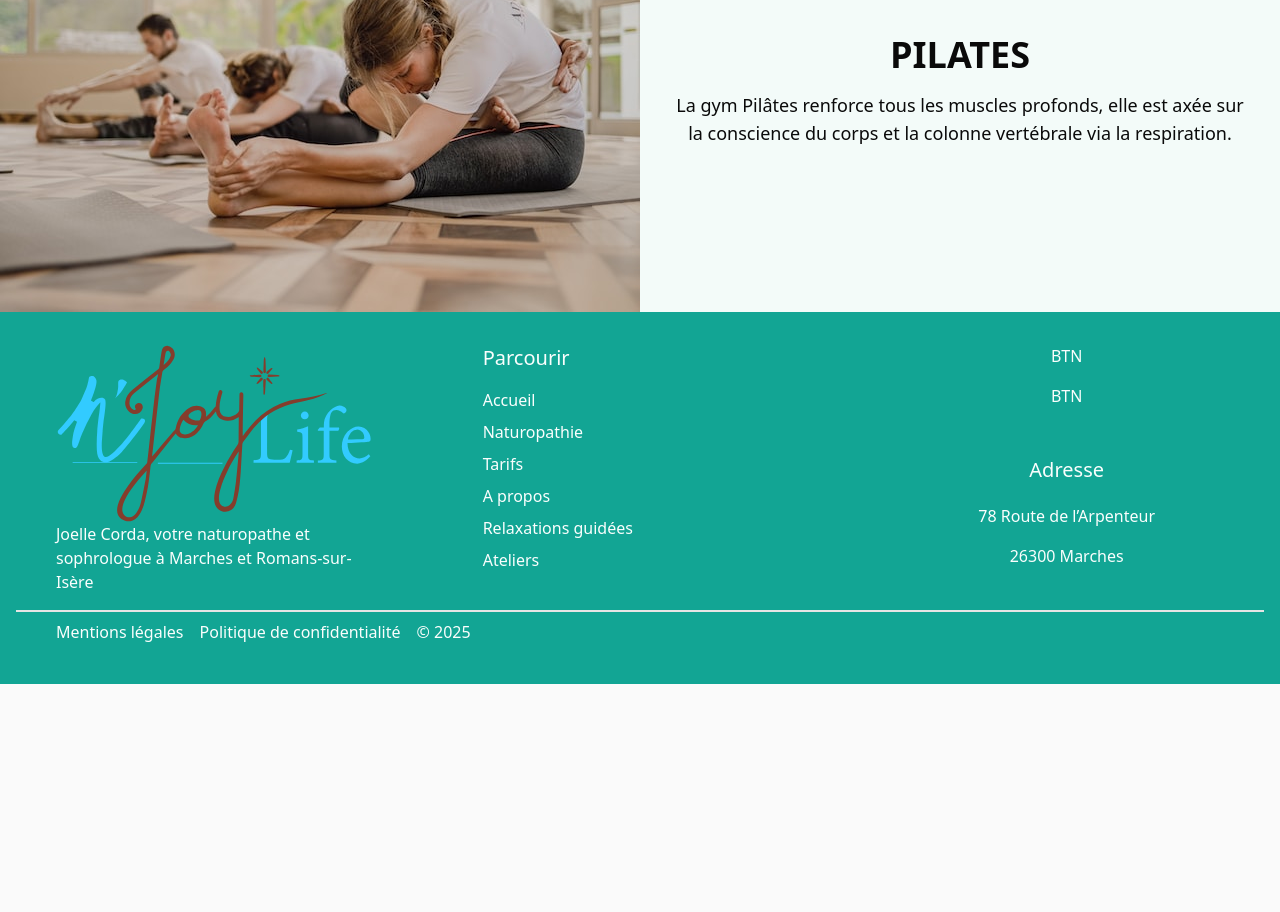
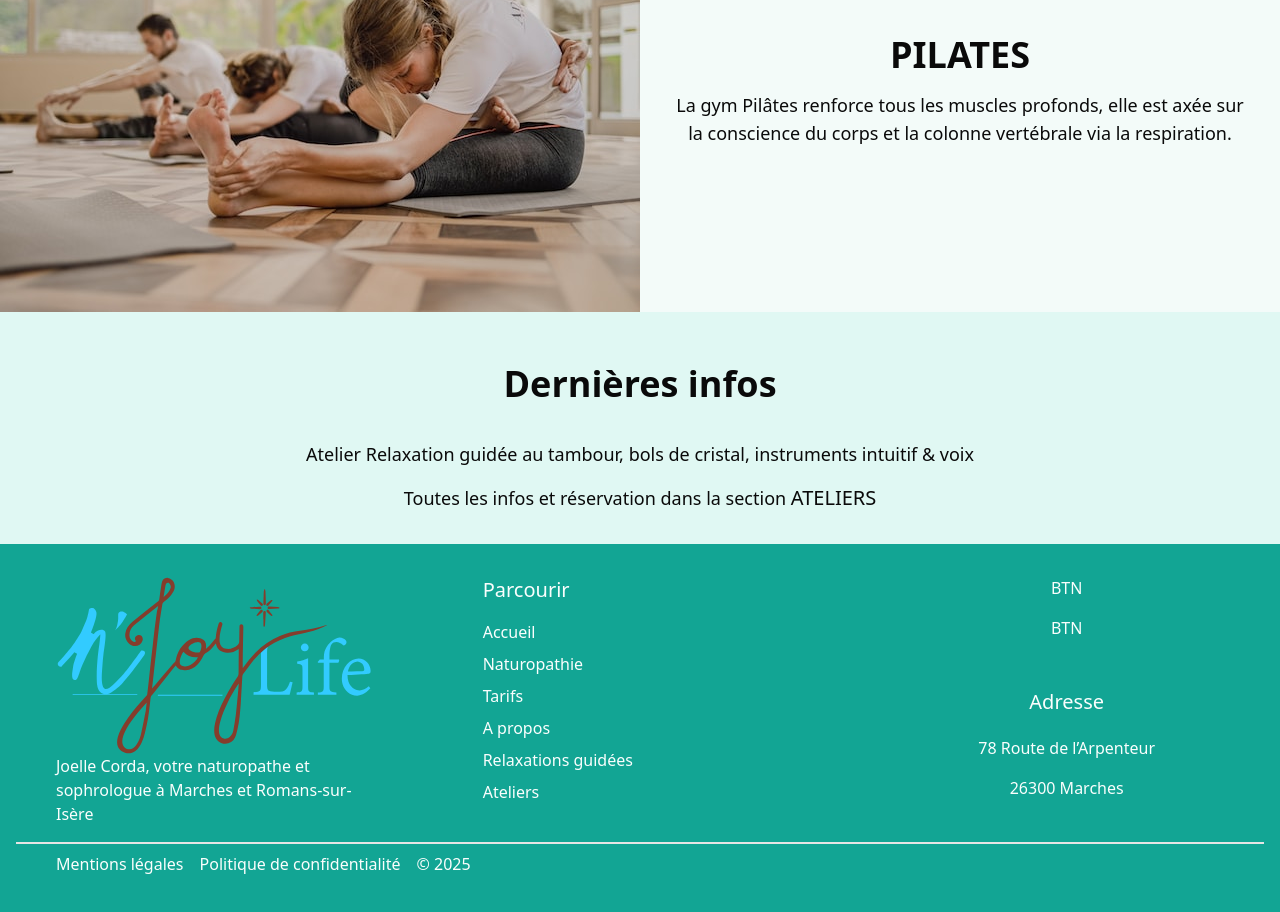
Before and after one commit to arnaudpant/astro-corda, an Astro site: page / in a window 1280 px wide. Shown: the part 5412-6324 px from the top of the page. Before the commit the page ends 6096 px from the top, so only its background shows below. Built offline with nearby package versions, Linux system fonts and the light colour scheme; Astro itself is replaced by a stand-in of ours.

Commit message:
ADD Section Planning

```diff
--- /dev/null
+++ b/src/components/home/SectionPlanning.astro
@@ -0,0 +1,20 @@
+---
+import Sections from "../ui/Sections.astro";
+import TitleSection from "../ui/TitleSection.astro";
+
+
+---
+
+<Sections fond="vert">
+    <TitleSection>Dernières infos</TitleSection>
+    <p class="text-blanc py-4 text-lg">
+        Atelier Relaxation guidée au tambour, bols de cristal,
+        instruments intuitif & voix
+    </p>
+    <a href="/ateliers">
+        <p class="text-lg pb-4 md:pb-8">
+            Toutes les infos et réservation dans la section <span class="text-xl text-corda-actionaction">ATELIERS</span>
+        </p>
+    </a>
+
+</Sections>
--- a/src/pages/index.astro
+++ b/src/pages/index.astro
@@ -5,6 +5,7 @@ import SectionCours from '@/components/home/SectionCours.astro';
 import SectionFaq from '@/components/home/SectionFaq.astro';
 import SectionHero from '@/components/home/SectionHero.astro';
 import SectionMassages from '@/components/home/SectionMassages.astro';
+import SectionPlanning from '@/components/home/SectionPlanning.astro';
 import Layout from '@/layouts/Layout.astro';
 
 ---
@@ -17,5 +18,6 @@ import Layout from '@/layouts/Layout.astro';
 		<SectionAccompagnement />
 		<SectionMassages />
 		<SectionCours />
+		<SectionPlanning />
 	</div>
 </Layout>
```
